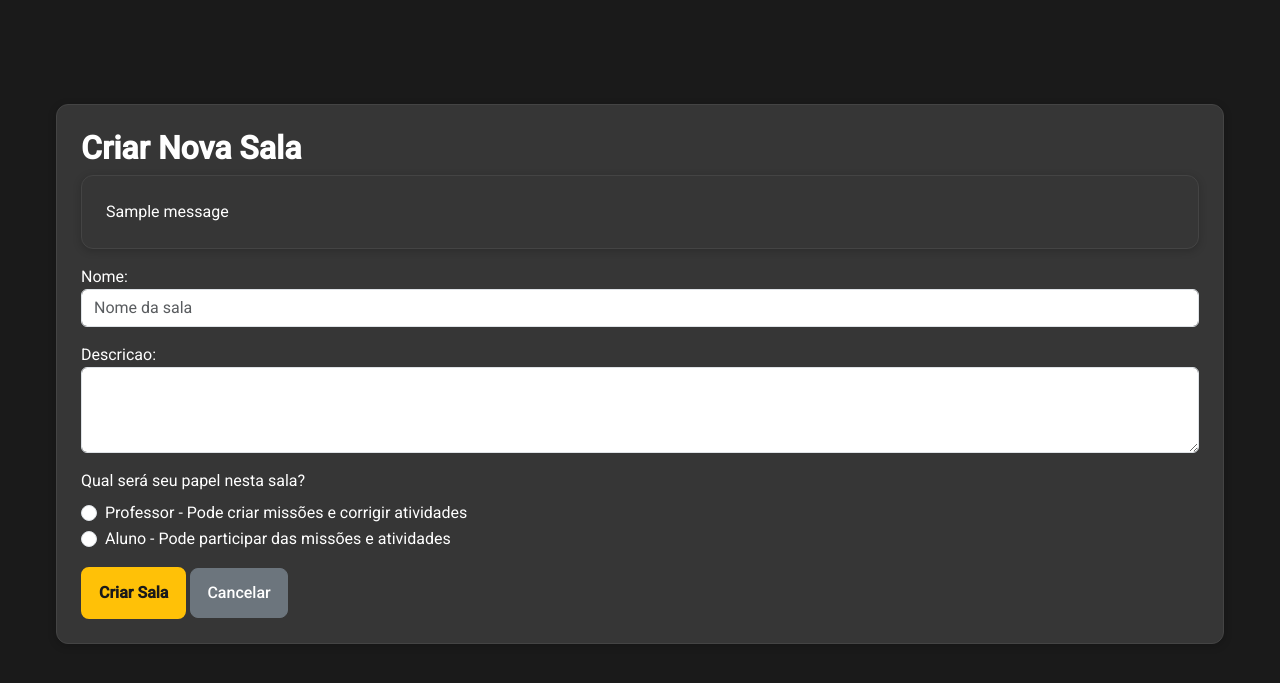
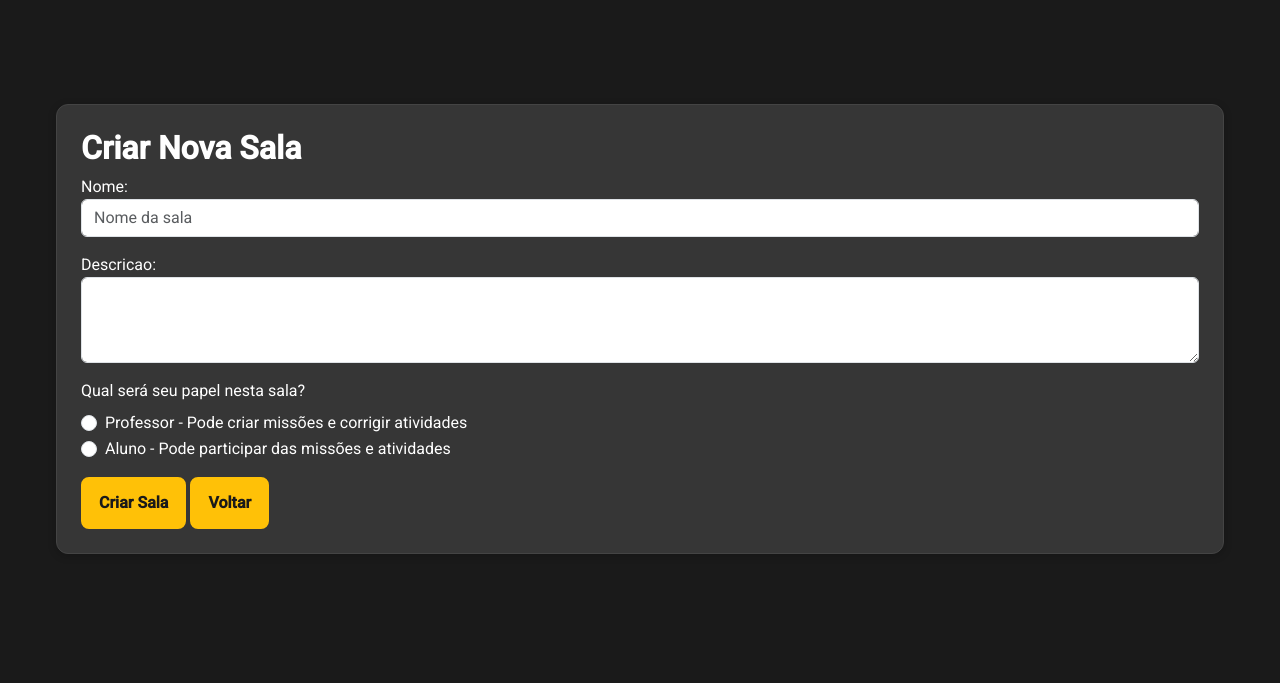
Before and after one commit to Pedroartur84/Plataforma-de-educa-o-gameficada, a Django app: page /usuarios/criar-sala/ in a window 1280 px wide. Shown: the top 683 px of the page. Run offline with Django 5.2, Linux system fonts and the light colour scheme; a user stored in the database is signed in; tables that the repository leaves empty hold one stand-in row (values such as "Sample post"); one stand-in notice (Sample message) is shown.

Commit message:
pequenas alterações nos html's

```diff
--- a/templates/cursos/lista_cursos.html
+++ b/templates/cursos/lista_cursos.html
@@ -8,8 +8,14 @@
     <h1 class="text-accent">Meus Cursos</h1>
     <form method="GET" class="mb-3">
         <div class="input-group">
+
             <input type="text" name="q" value="{{ query }}" class="form-control input-estilo" placeholder="Pesquisar cursos...">
             <button type="submit" class="btn btn-primary">Buscar</button>
+
+            <a href="{% url 'usuarios:pag_principal' %}" class="btn btn-primary">
+            <i class="fas fa-home"></i> Voltar
+            </a>
+
         </div>
     </form>
     <div class="features-grid">
--- a/templates/usuarios/criar_sala.html
+++ b/templates/usuarios/criar_sala.html
@@ -6,11 +6,6 @@
 {% block content %}
 <div class="container mt-5">
     <h2>Criar Nova Sala</h2>
-    {% if messages %}
-        {% for message in messages %}
-            <div class="alert alert-{{ message.tags }}">{{ message }}</div>
-        {% endfor %}
-    {% endif %}
     <form method="post">
         {% csrf_token %}
         <div class="mb-3">
@@ -37,7 +32,7 @@
             </div>
         </div>
         <button type="submit" class="btn btn-primary">Criar Sala</button>
-        <a href="{% url 'usuarios:pag_principal' %}" class="btn btn-secondary">Cancelar</a>
+        <a href="{% url 'usuarios:pag_principal' %}" class="btn btn-primary">Voltar</a>
     </form>
 </div>
 {% endblock %}
```
Also changed, not shown: templates/usuarios/sala_virtual.html (+4 -7 lines).
